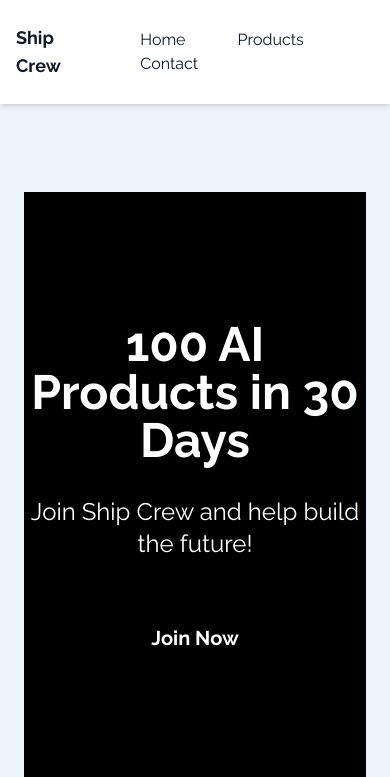
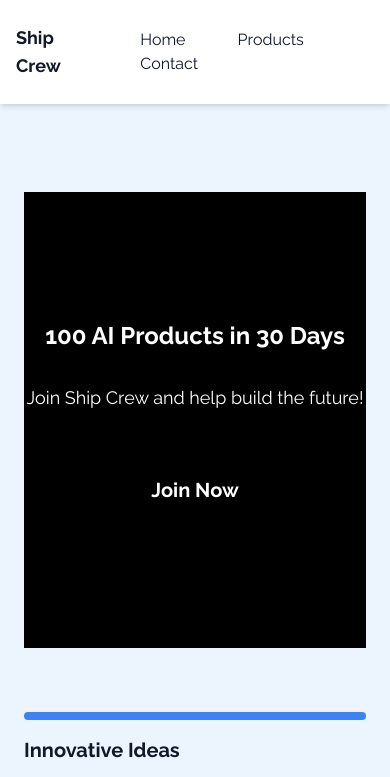
Before and after one commit to devignx/shipcrew, a plain HTML site: page index.html in a window 390 px wide. Shown: the top 777 px of the page. Drawn offline with nearby package versions, Linux system fonts and the light colour scheme.

Commit message:
Update index.html

```diff
--- a/index.html
+++ b/index.html
@@ -22,10 +22,10 @@
         </div>
     </header>
 
-    <main id="home" class=" p-6 container mx-auto my-16 font-[Raleway]">
+    <main id="home" class=" p-6 container mx-auto mt-16 font-[Raleway]">
         <section class="hero flex flex-col items-center justify-center bg-black text-white py-32">
-            <h1 class="text-5xl font-bold text-center mb-8">100 AI Products in 30 Days</h1>
-            <p class="text-2xl text-center mb-12">Join Ship Crew and help build the future!</p>
+            <h1 class="text-2xl md:text-5xl font-bold text-center mb-8">100 AI Products in 30 Days</h1>
+            <p class="text-lg md:text-2xl text-center mb-12">Join Ship Crew and help build the future!</p>
             <a href="#" class="btn btn-primary text-xl font-bold py-4 px-8 rounded-full transition duration-200 ease-in-out hover:bg-white hover:text-black">Join Now</a>
         </section>
         <section id="products" class="features my-16">
```
